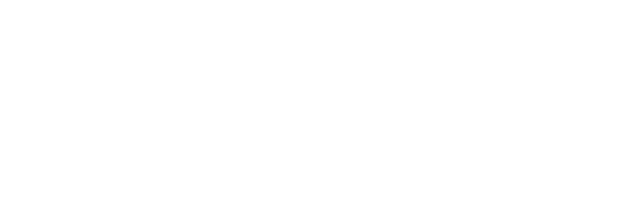
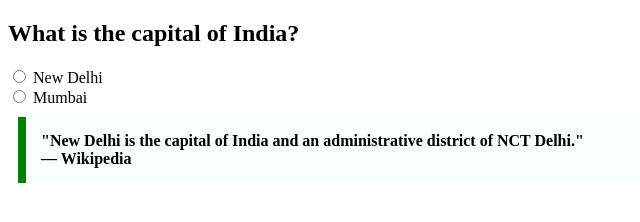
Before and after one commit to acciojob/trivia-accio-Akshaya, a website: page main.html in a window 1280 px wide. Shown: the whole page, without its empty margins (0-640 px from the left). Drawn offline with Linux system fonts and the light colour scheme.

Commit message:
created a submission

```diff
--- a/main.html
+++ b/main.html
@@ -4,10 +4,32 @@
 
 <head>
 	<link rel="stylesheet" href="styles.css">
+	<style>
+        .quotation {
+            max-width: 600px;
+            margin: 10px;
+            padding: 15px;
+            border-left: 8px solid green;
+            background-color: #f8fffe;
+            font-weight: bold;
+        }
+    </style>
 </head>
 
 <body>
 	<!-- the entire body must be written by student -->
+	<h2>What is the capital of India?</h2>
+    <form>
+        <input type="radio" id="new-delhi" name="capital" value="New Delhi">
+        <label for="new-delhi">New Delhi</label><br>
+        <input type="radio" id="mumbai" name="capital" value="Mumbai">
+        <label for="mumbai">Mumbai</label>
+    </form>
+
+    <blockquote class="quotation">
+        "New Delhi is the capital of India and an administrative district of NCT Delhi."
+        <br>— Wikipedia
+    </blockquote>
     <script type="text/javascript" src="./script.js">
 </script>
 
```
